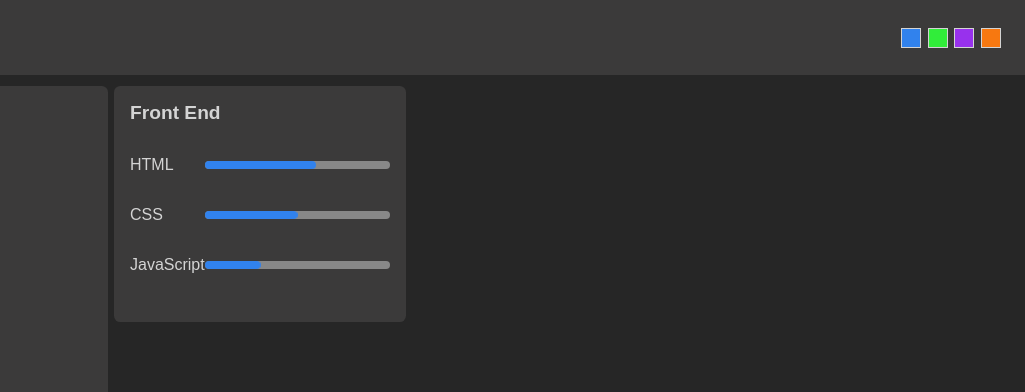
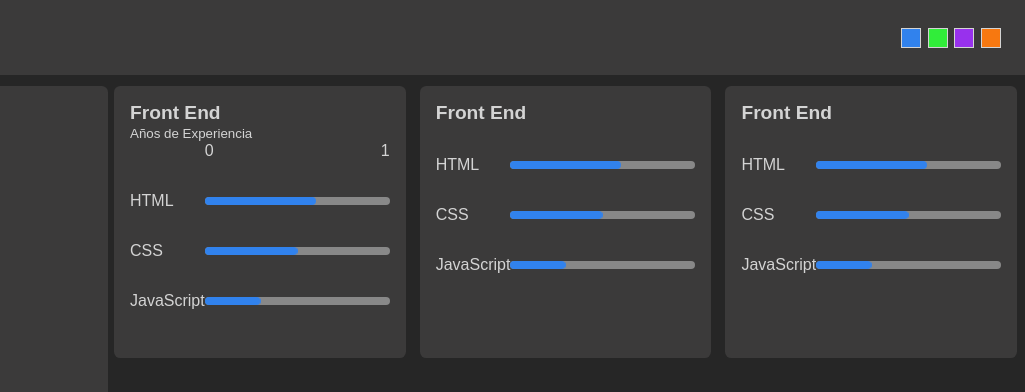
Before and after one commit to Zireuz/portafolio-web-profesional, a plain HTML site: page index.html in a window 1280 px wide. Shown: the top 392 px of the page, 255-1280 px from the left. Drawn offline with Linux system fonts and the light colour scheme.

Commit message:
Combinación de repositorio local con el de la nuve

```diff
--- a/css/styles.css
+++ b/css/styles.css
@@ -174,6 +174,12 @@ body.dark {
     padding: 1em 0;
 }
 
+.skills__header{
+    display: flex;
+    justify-content: space-between;
+    width: 185px;
+    margin-left: auto;
+}
 .skills__item{
     display:flex;
     align-items: center;
--- a/index.html
+++ b/index.html
@@ -49,7 +49,29 @@
         </article>
       </section>
       <section class="column column--right">
-        <article class="card">
+        <article class="card"><!-- Inicio Articulo-->
+          <h2 class="card__title">Front End</h2>
+          <small>Años de Experiencia</small>
+          <div class="skills__header">
+            <span class="skills__start-level">0</span>
+            <span class="skills__start-level">1</span>
+          </div>
+          <div class="skills">
+            <div class="skills__item">
+              <p class="skills__tech">HTML</p>
+              <div class="skills__bar skills__bar--60"></div>
+            </div>
+            <div class="skills__item">
+              <p class="skills__tech">CSS</p>
+              <div class="skills__bar skills__bar--50"></div>
+            </div>
+            <div class="skills__item">
+              <p class="skills__tech">JavaScript</p>
+              <div class="skills__bar skills__bar--30"></div>
+            </div>
+          </div>
+        </article> <!--Fin Articulo-->
+        <article class="card"> <!-- Inicio Articulo-->
           <h2 class="card__title">Front End</h2>
           <div class="skills">
             <div class="skills__item">
@@ -65,7 +87,24 @@
               <div class="skills__bar skills__bar--30"></div>
             </div>
           </div>
-        </article>
+        </article> <!--Fin Articulo-->
+        <article class="card"> <!-- Inicio Articulo-->
+          <h2 class="card__title">Front End</h2>
+          <div class="skills">
+            <div class="skills__item">
+              <p class="skills__tech">HTML</p>
+              <div class="skills__bar skills__bar--60"></div>
+            </div>
+            <div class="skills__item">
+              <p class="skills__tech">CSS</p>
+              <div class="skills__bar skills__bar--50"></div>
+            </div>
+            <div class="skills__item">
+              <p class="skills__tech">JavaScript</p>
+              <div class="skills__bar skills__bar--30"></div>
+            </div>
+          </div>
+        </article> <!--Fin Articulo-->
       </section>
     </main>
     <script src="js/scripts.js"></script>
```
